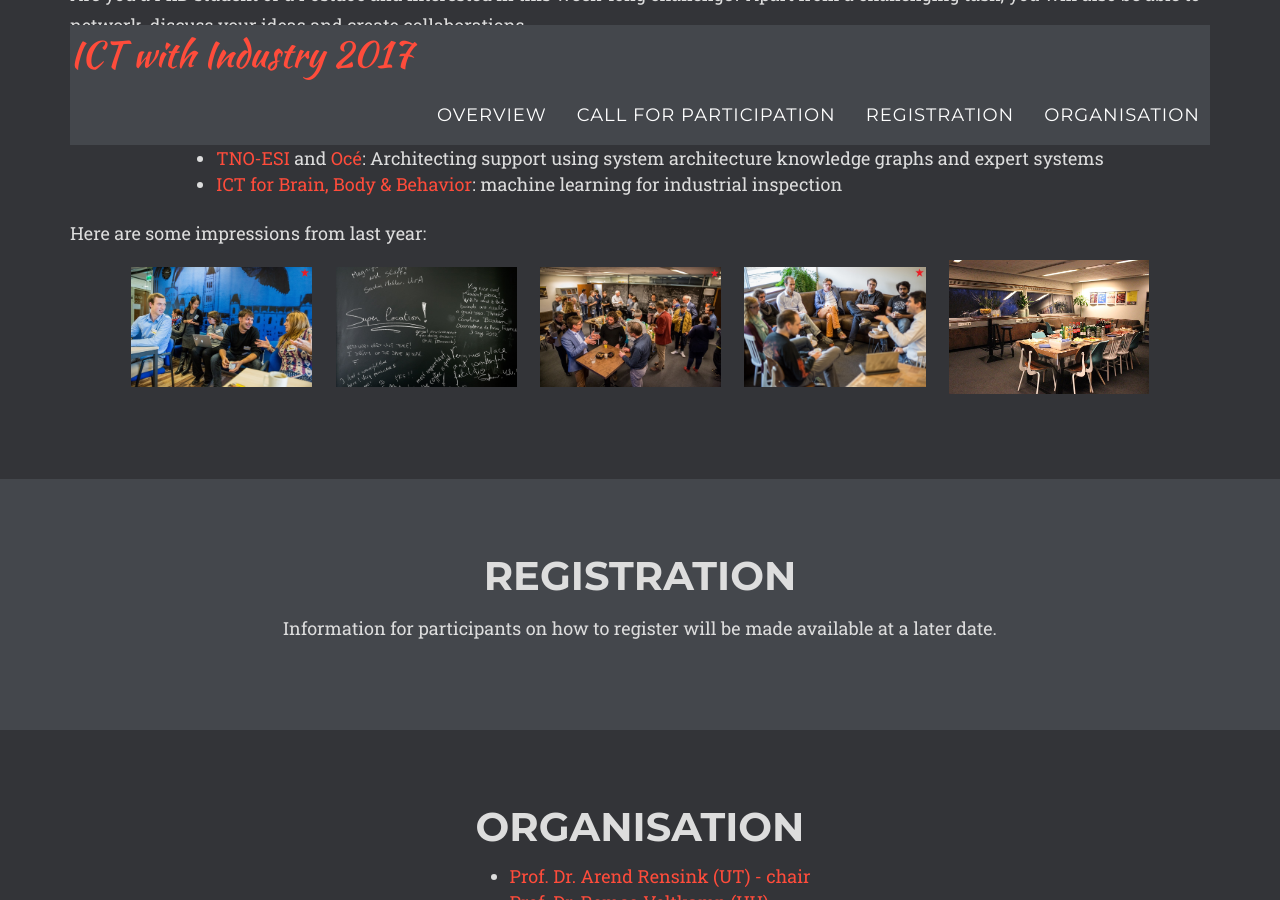
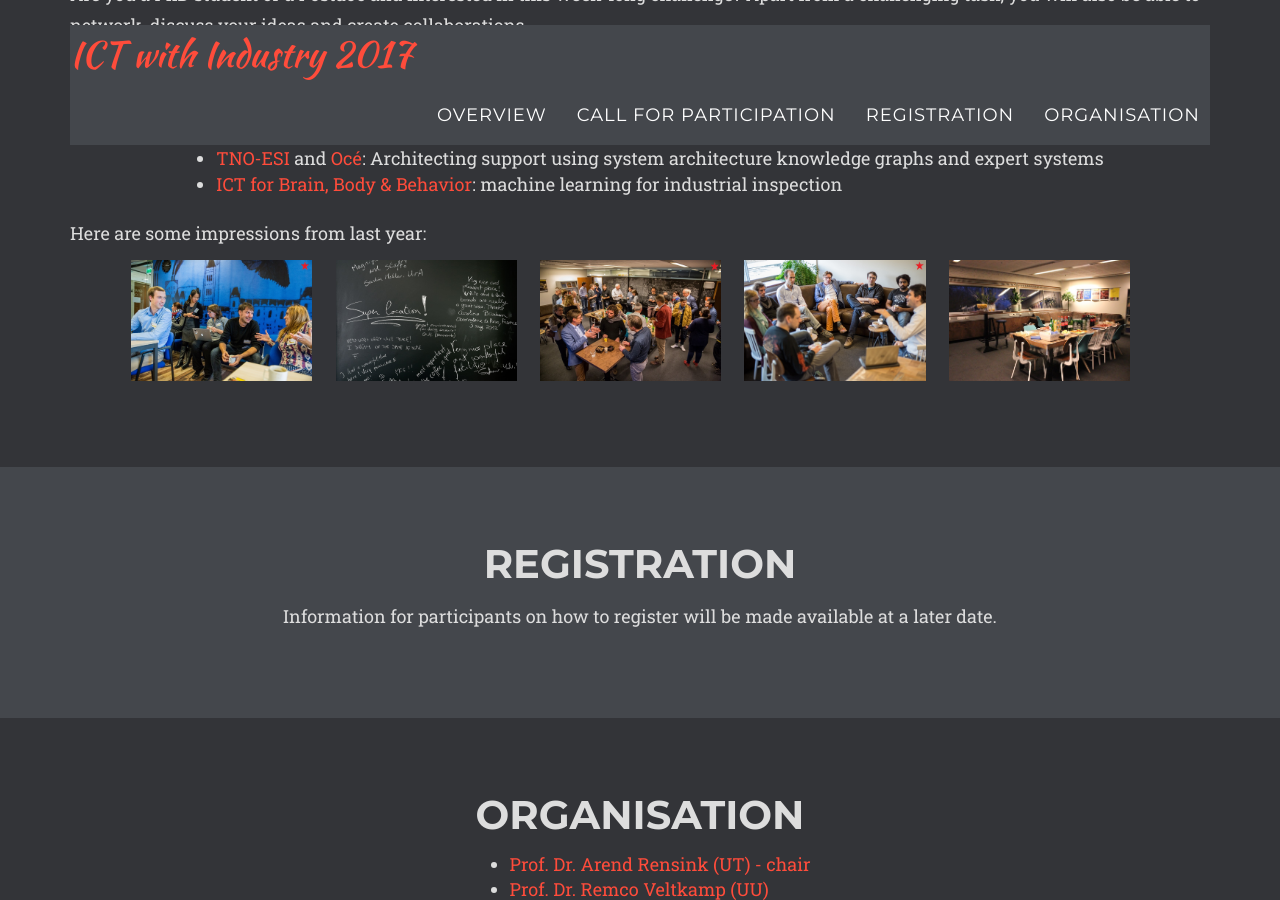
Before and after one commit to chauff/ictWI2017, a Jekyll site: the page built from index.html, in a window 1280 px wide and 900 px high, scrolled down 1751 px. Built offline with Jekyll 4.4.1, drawn with Linux system fonts in a browser that asks for light colours; some web fonts are replaced; comment, search, counter and statistics services are not loaded.

Commit message:
Update cfpa.html

```diff
--- a/_includes/cfpa.html
+++ b/_includes/cfpa.html
@@ -33,7 +33,7 @@
                                 <img src="images/ict2016_2.jpg" width="200px" class="imgImpression">
                                 <img src="images/ict2016_3.jpg" width="200px" class="imgImpression">
                                 <img src="images/ict2016_4.jpg" width="200px" class="imgImpression">
-                                <img src="images/ict2016_5.jpg" width="200px">
+                                <img src="images/ict2016_5.jpg" width="200px" class="imgImpression">
                             </p>
                     </div>
                 </div>
```
